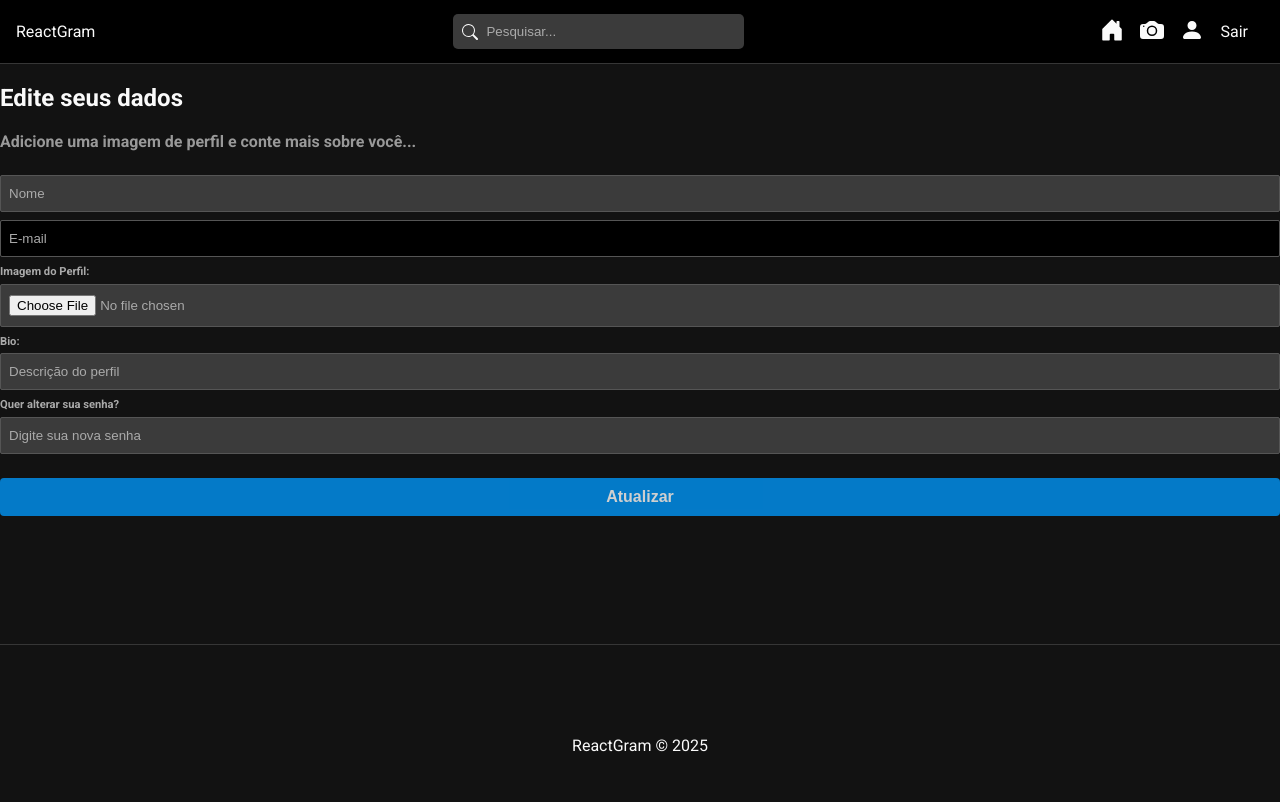
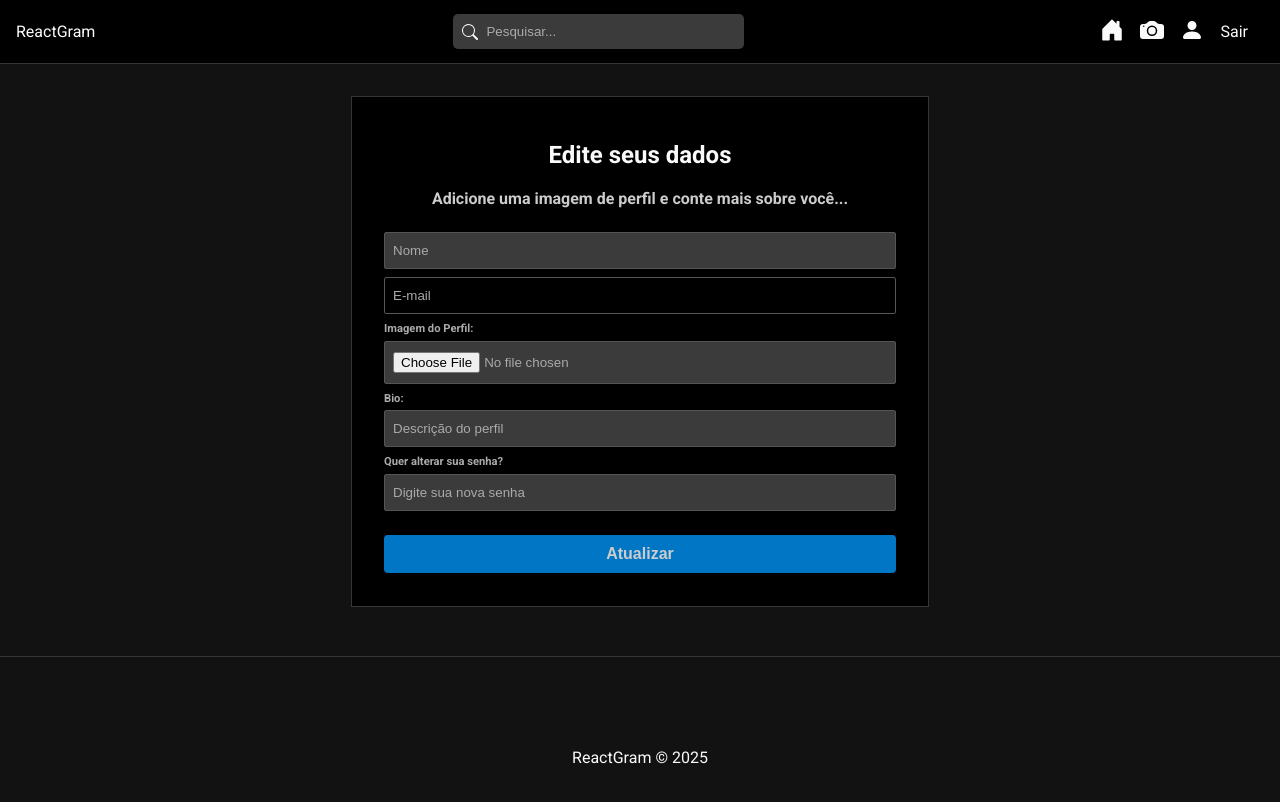
Before and after one commit to leandro-SI/react-gram-app, a React (Create React App) app in the folder front_end/: page /profile in a window 1280 px wide. Shown: the top 802 px of the page. Built offline with nearby package versions, Linux system fonts and the light colour scheme; sample sign-in values are in the browser's storage.

Commit message:
css pagina de edição de perfil

```diff
--- a/front_end/src/pages/EditProfile/EditProfile.css
+++ b/front_end/src/pages/EditProfile/EditProfile.css
@@ -0,0 +1,19 @@
+#edit-profile {
+    border: 1px solid #363636;
+    background-color: #000;
+    padding: 1.5em 2em;
+    max-width: 40%;
+    margin: 2em auto;
+    text-align: center;
+}
+
+.subtitle {
+    color: #ccc;
+}
+
+.profile-image {
+    width: 150px;
+    height: 150px;
+    border-radius: 50%;
+    margin-bottom: 1em;
+}
--- a/front_end/src/pages/EditProfile/EditProfile.jsx
+++ b/front_end/src/pages/EditProfile/EditProfile.jsx
@@ -1,4 +1,5 @@
-import React from 'react'
+import "./EditProfile.css";
+
 
 const EditProfile = () => {
 
```
